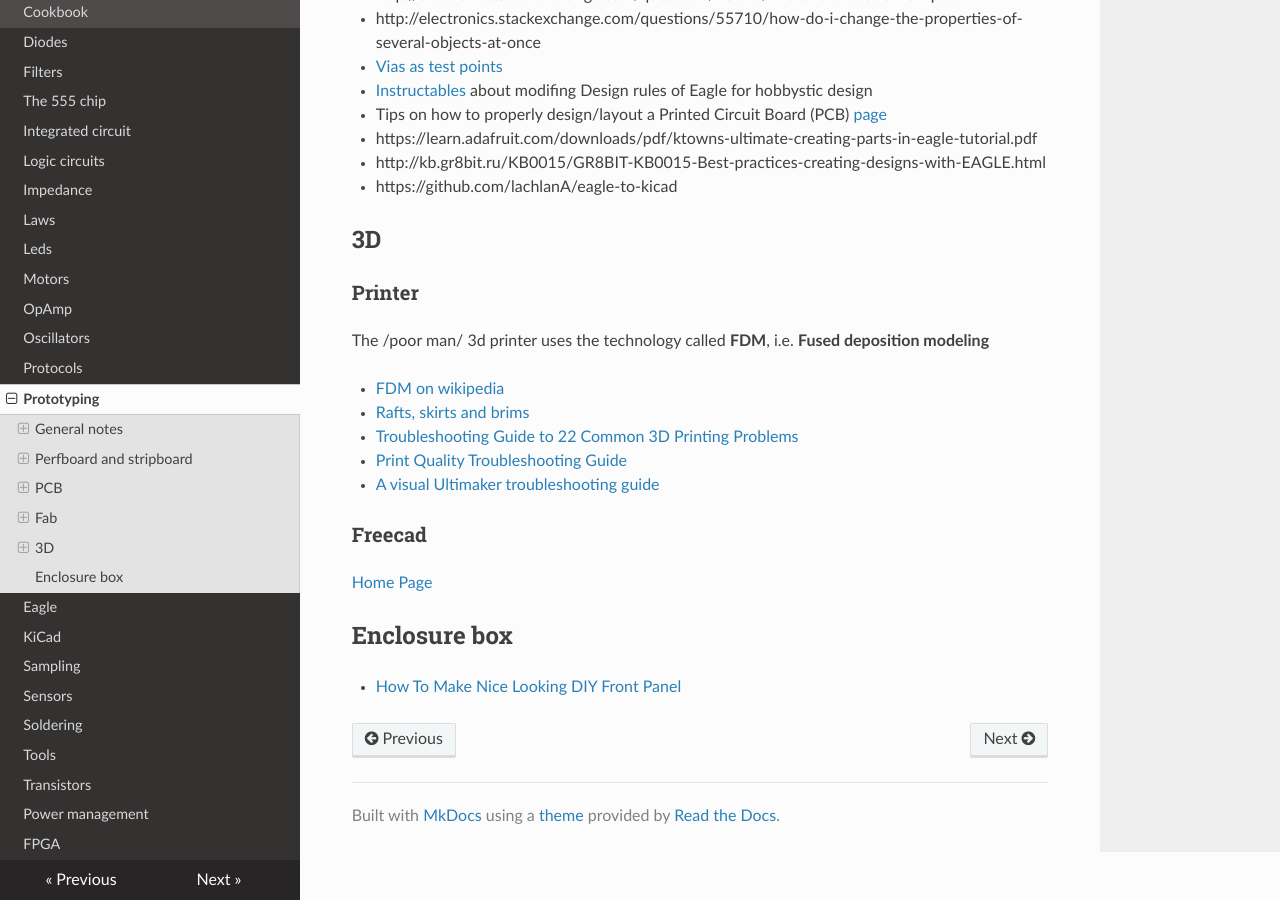
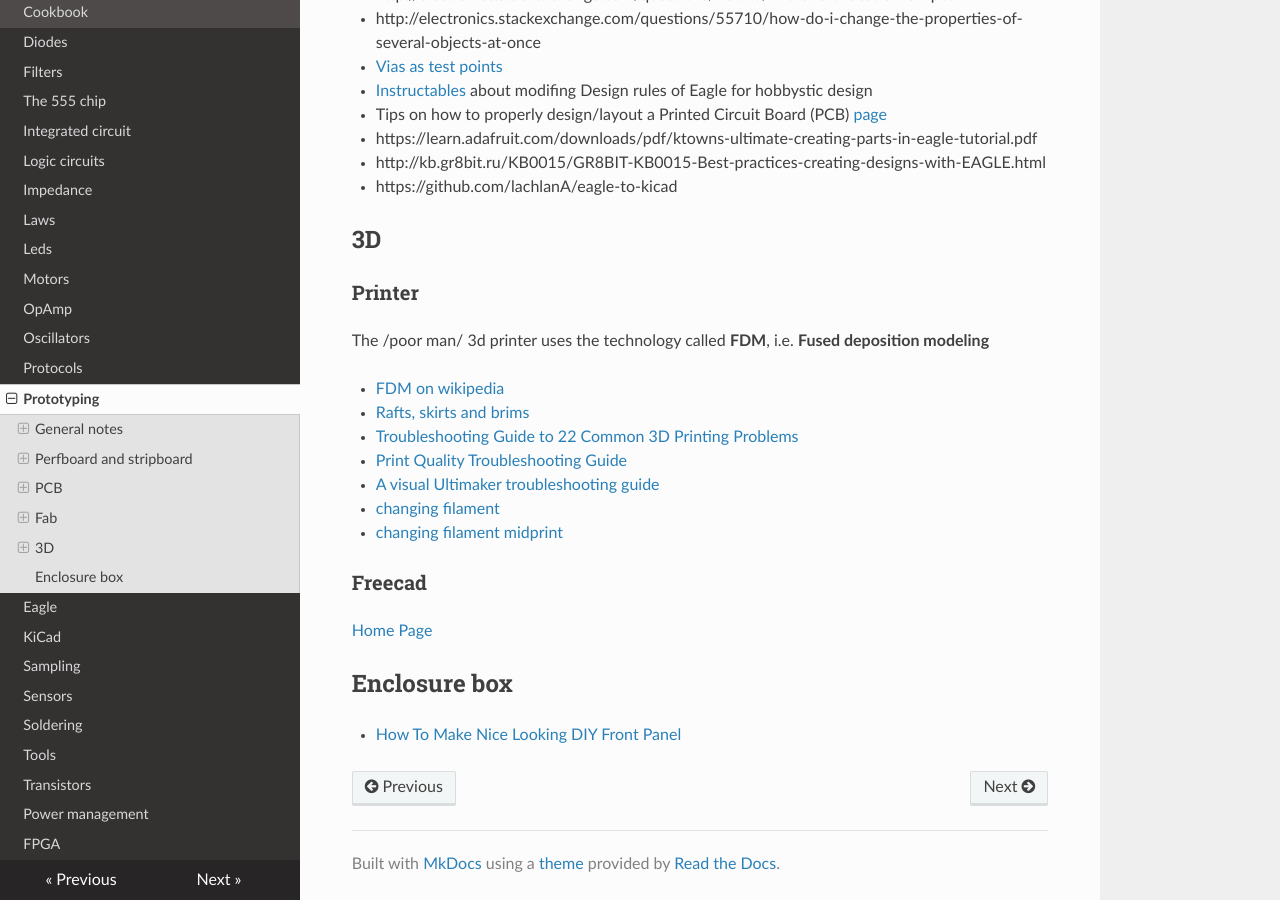
Before and after one commit to gipi/electronics-notes, an MkDocs documentation site: the page built from docs/Prototyping.md, in a window 1280 px wide and 900 px high, scrolled down 4646 px. Built offline with MkDocs 1.6.1, drawn with Linux system fonts in a browser that asks for light colours; nearby versions of some CDN libraries; old or Windows-style settings are respelled for this version of MkDocs.

Commit message:
Add links.

```diff
--- a/docs/Prototyping.md
+++ b/docs/Prototyping.md
@@ -192,6 +192,8 @@ The /poor man/ 3d printer uses the technology called **FDM**, i.e. **Fused depos
  - [Troubleshooting Guide to 22 Common 3D Printing Problems](https://all3dp.com/common-3d-printing-problems-3d-printer-troubleshooting-guide/)
  - [Print Quality Troubleshooting Guide](https://www.simplify3d.com/support/print-quality-troubleshooting/)
  - [A visual Ultimaker troubleshooting guide](http://support.3dverkstan.se/article/23-a-visual-ultimaker-troubleshooting-guide)
+ - [changing filament](https://www.thingiverse.com/groups/prusa-i3/topic:6734)
+ - [changing filament midprint](https://www.thingiverse.com/groups/i3/topic:5963)
 
 ### Freecad
 
```
